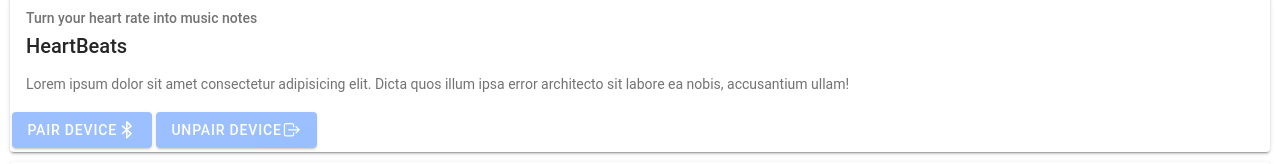
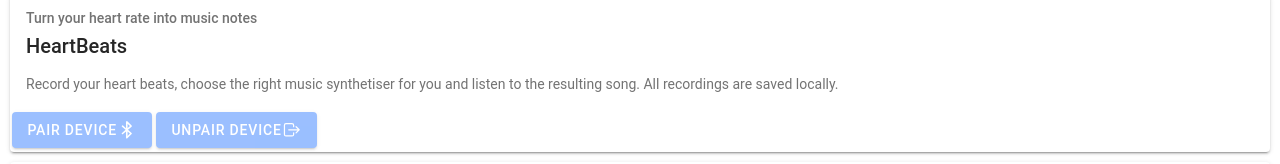
Before and after one commit to nelioyann/affective-music, a React (Create React App) app: page /home in a window 1280 px wide. Shown: the part 129-293 px from the top of the page. Built offline with nearby package versions, Linux system fonts and the light colour scheme.

Commit message:
changed intro

```diff
--- a/src/pages/Tab1.tsx
+++ b/src/pages/Tab1.tsx
@@ -176,8 +176,8 @@ const Tab1: React.FC = () => {
           </IonCardHeader>
 
           <IonCardContent>
-            Lorem ipsum dolor sit amet consectetur adipisicing elit. Dicta quos
-            illum ipsa error architecto sit labore ea nobis, accusantium ullam!
+            Record your heart beats, choose the right music synthetiser for you and listen to the resulting song.
+            All recordings are saved locally.
           </IonCardContent>
           <IonButton  disabled={!bleAvailability || isPaired} onClick={() => connect_miband()}>
             Pair Device
```
